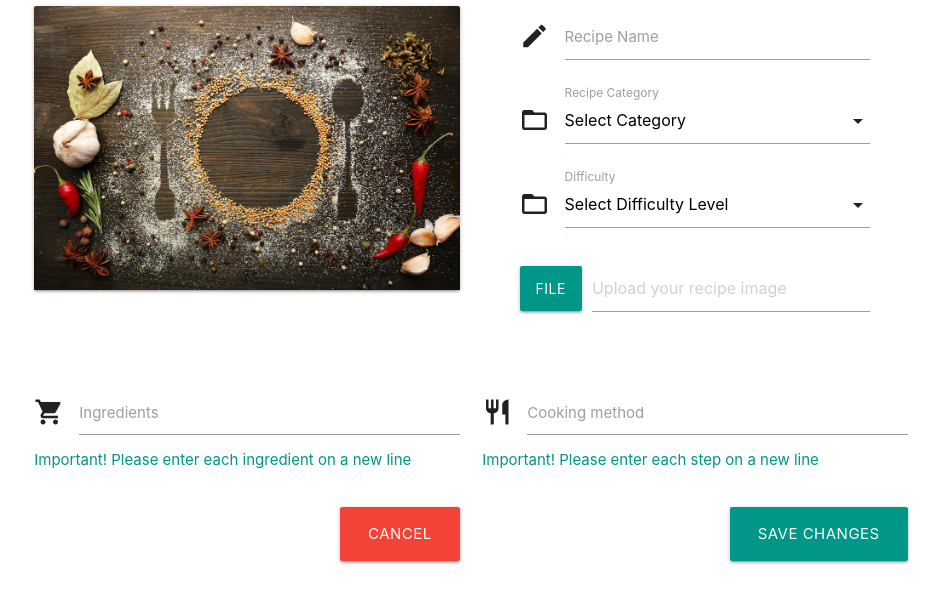
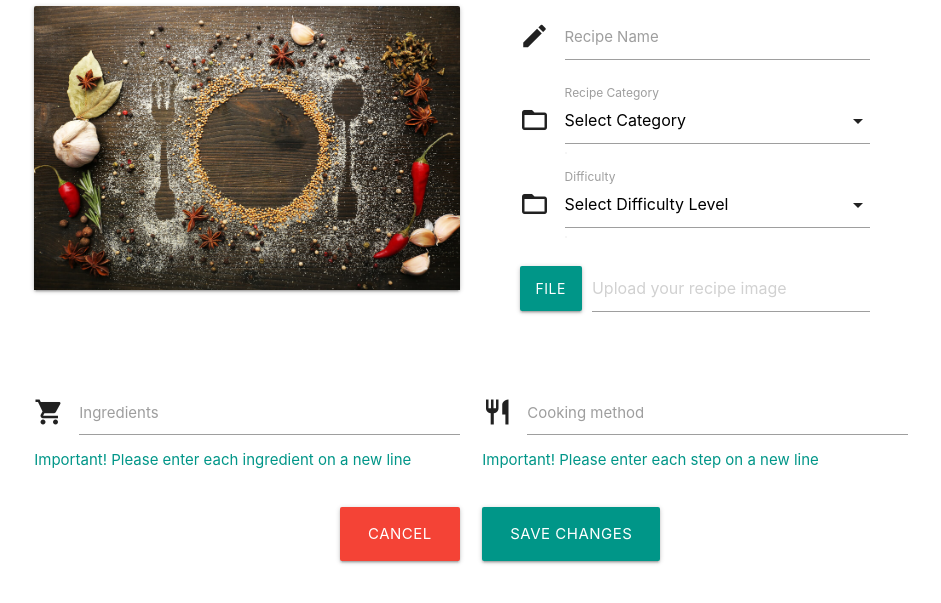
Before and after one commit to Code-Institute-Submissions/ms-project-3-v2, a Flask app: page /edit_recipe in a window 1280 px wide. Shown: the part 160-763 px from the top of the page, without its empty margins (169-1110 px from the left). Run offline with Flask 2, Linux system fonts and the light colour scheme; data that the repository does not hold is empty; some libraries are stand-ins or nearby versions.

Commit message:
Aligned buttons on edit recipe template

```diff
--- a/templates/edit_recipe.html
+++ b/templates/edit_recipe.html
@@ -83,7 +83,7 @@
                         <a href="{{ url_for('get_recipes') }}" class="btn-large red">Cancel</a>
                     </div>
                     <!-- save changes button -->
-                    <div class="col s6 right-align">
+                    <div class="col s6">
                         <button type="submit" class="btn-large teal">Save Changes</button>
                     </div>
                 </div>
```
